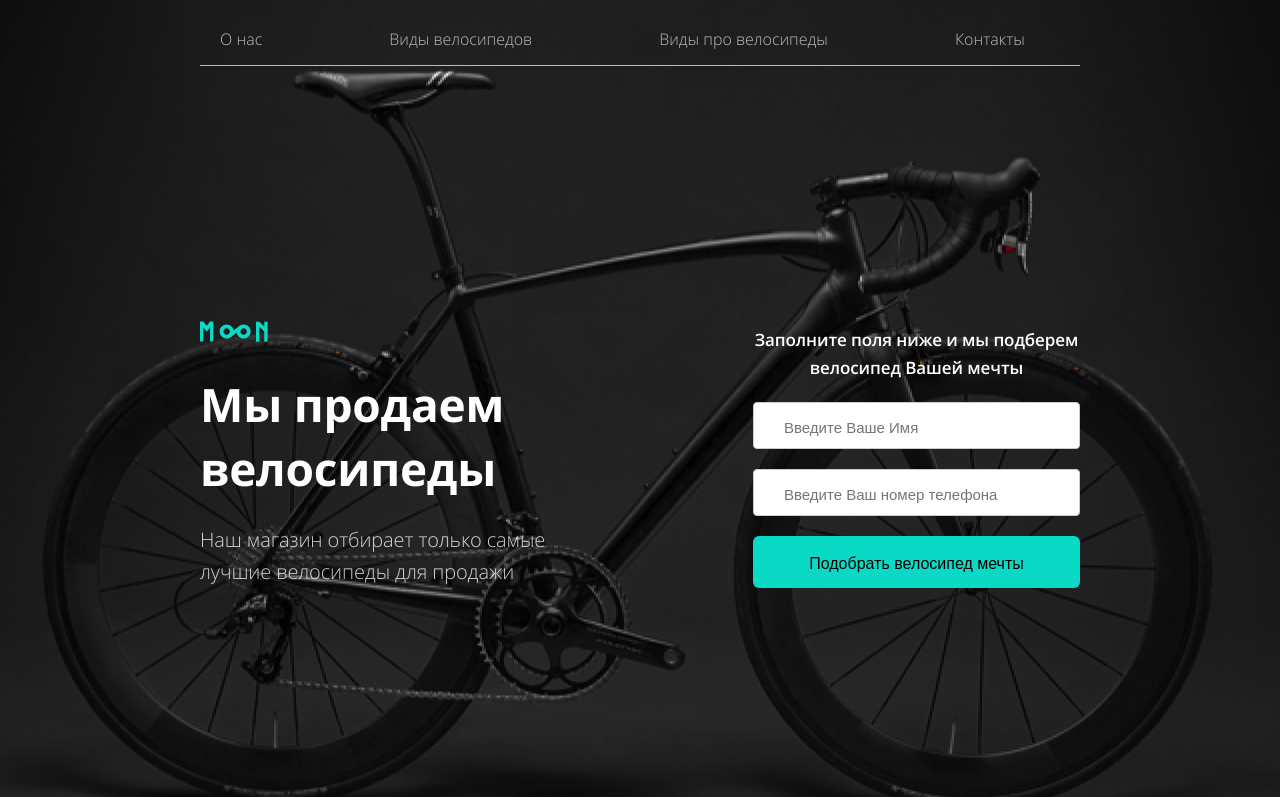
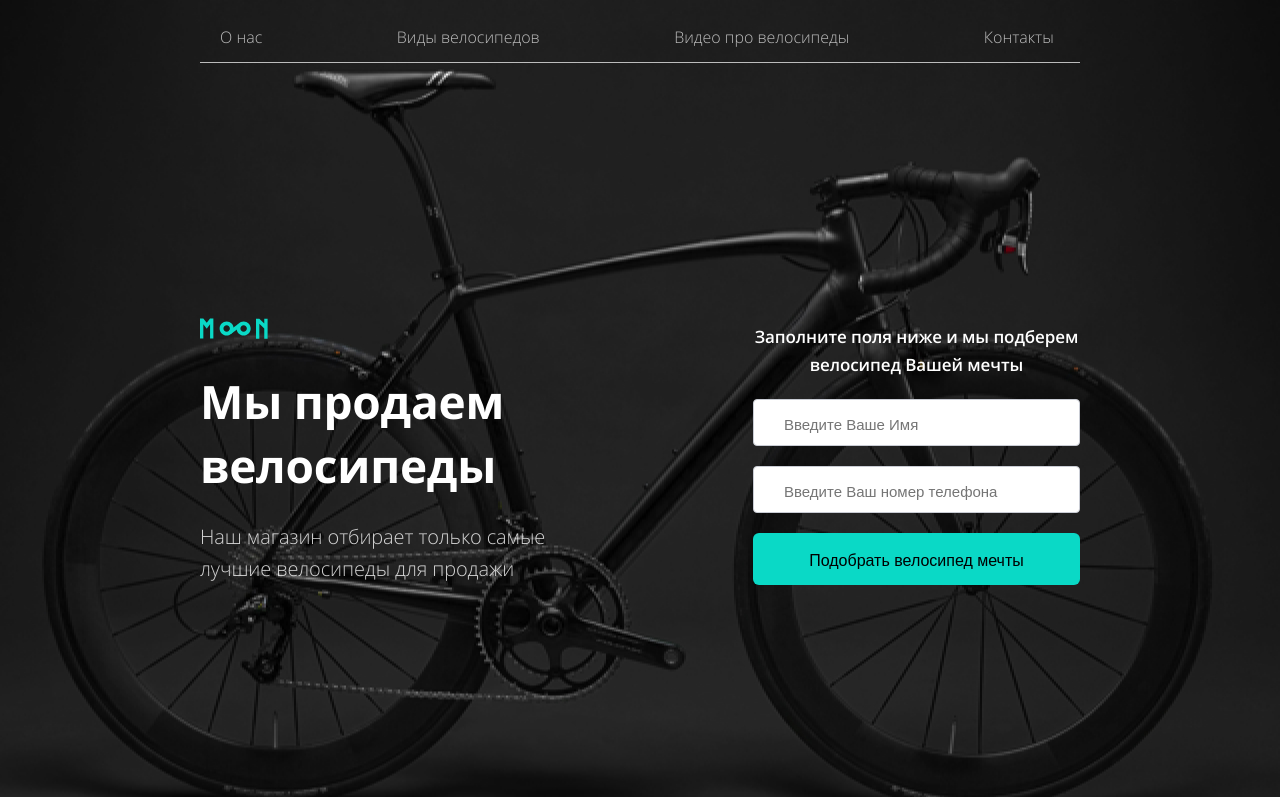
Before and after one commit to kotovi4/bicycles, a website: page source/index.html in a window 1280 px wide. Shown: the top 797 px of the page. Drawn offline with nearby package versions, Linux system fonts and the light colour scheme; files that its build step writes are made by us from their sources; files whose address does not match are found by name.

Commit message:
поправляет меню

```diff
--- a/source/index.html
+++ b/source/index.html
@@ -42,7 +42,7 @@
         </li>
         <li class="main-nav__item">
           <a class="main-nav__link" href="#video" tabindex="3">
-            <span>Виды про велосипеды</span>
+            <span>Видео про велосипеды</span>
             <svg class="main-nav__img" width="25" height="25">
               <use xlink:href="img/sprite_auto.svg#icon-arrow"></use>
             </svg>
--- a/source/js/main.js
+++ b/source/js/main.js
@@ -22,7 +22,7 @@ headerToggle.addEventListener('click', function () {
   } else {
     pageHeader.classList.add('page-header--closed');
     pageHeader.classList.remove('page-header--opened');
-    body.classList.emove('page-body--lock');
+    body.classList.remove('page-body--lock');
   }
 });
 
--- a/source/sass/blocks/main-nav.scss
+++ b/source/sass/blocks/main-nav.scss
@@ -19,7 +19,7 @@
   justify-content: space-between;
   margin: 0;
   padding: 0 20px;
-  width: 874px;
+  width: 903px;
   list-style: none;
 
   @media (max-width: $tablet-width) {
--- a/source/sass/blocks/page-header.scss
+++ b/source/sass/blocks/page-header.scss
@@ -2,7 +2,7 @@
   display: flex;
   align-items: center;
   margin: 0 auto;
-  padding: 20px 0 10px;
+  padding: 18px 0 9px;
   width: 880px;
   border-bottom: 1px solid transparentize($white, 0.3);
   z-index: 5;
@@ -52,15 +52,6 @@
     cursor: pointer;
   }
 }
-
-// .page-header--nojs .main-nav__list {
-//   @media (max-width: $tablet-width) {
-//     position: absolute;
-//     padding-top: 50px;
-//     height: auto;
-//     min-height: 560px;
-//   }
-// }
 
 .page-header__toggle-line {
   position: relative;
```
Also changed, not shown: build/css/style.min.css, build/index.html, build/js/main.js, 1 other file.
